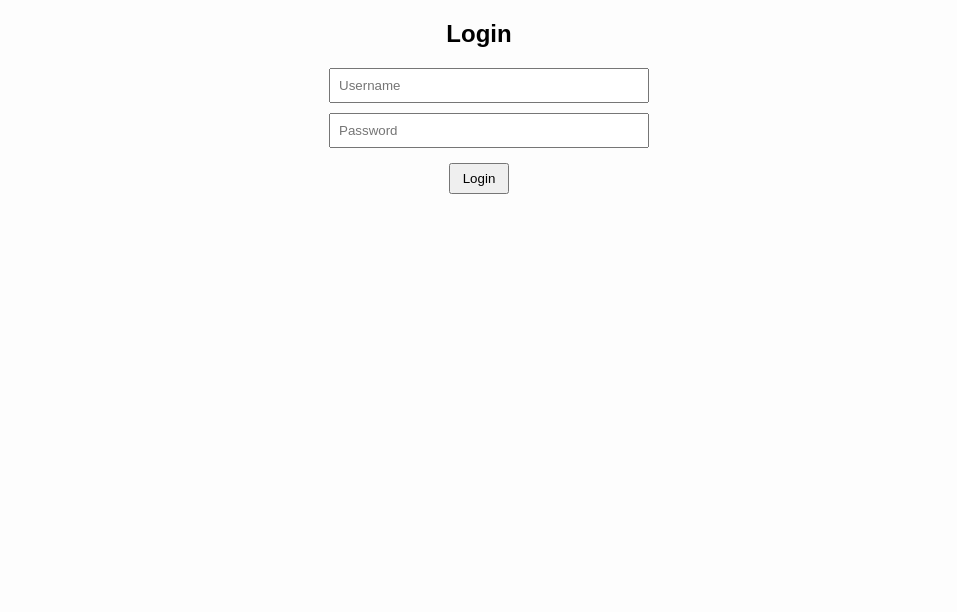
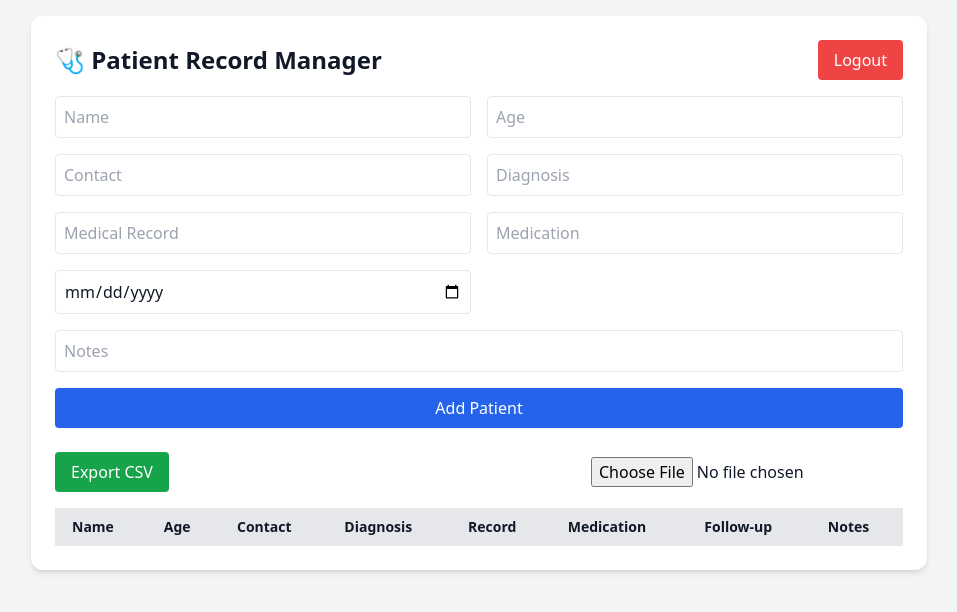
Before and after one commit to sajeed2206/patient-record-app, a plain HTML site: page index.html in a window 1280 px wide. Shown: the whole page, without its empty margins (161-1118 px from the left). Drawn offline with nearby package versions, Linux system fonts and the light colour scheme.

Commit message:
Add files via upload

```diff
--- a/index.html
+++ b/index.html
@@ -1,46 +1,49 @@
 
 <!DOCTYPE html>
-<html>
+<html lang="en">
 <head>
-    <title>Patient Record App</title>
-    <link rel="manifest" href="manifest.json">
-    <meta name="viewport" content="width=device-width, initial-scale=1">
-    <style>
-        body { font-family: sans-serif; margin: 20px; background: #fdfdfd; }
-        input, textarea { display: block; margin-bottom: 10px; width: 100%; padding: 8px; }
-        .patient-card { background: #fff; padding: 10px; border-radius: 8px; box-shadow: 0 0 8px #ddd; margin-bottom: 15px; }
-        button { margin-top: 5px; padding: 6px 12px; }
-        #login-section { max-width: 300px; margin: auto; text-align: center; }
-    </style>
+  <meta charset="UTF-8" />
+  <meta name="viewport" content="width=device-width, initial-scale=1.0" />
+  <title>Patient Records</title>
+  <script src="https://cdn.tailwindcss.com"></script>
 </head>
-<body>
-    <div id="login-section" style="display:none;">
-        <h2>Login</h2>
-        <form id="login-form">
-            <input id="login-username" placeholder="Username" required />
-            <input id="login-password" type="password" placeholder="Password" required />
-            <button type="submit">Login</button>
-        </form>
+<body class="bg-gray-100 text-gray-900 font-sans min-h-screen p-4">
+  <div class="max-w-4xl mx-auto bg-white rounded-xl shadow-md p-6">
+    <div class="flex justify-between items-center mb-4">
+      <h1 class="text-2xl font-bold">🩺 Patient Record Manager</h1>
+      <button id="logout" class="bg-red-500 text-white px-4 py-2 rounded hover:bg-red-600">Logout</button>
     </div>
-
-    <div id="app-section" style="display:none;">
-        <h1>Patient Records</h1>
-        <form id="patient-form">
-            <input id="name" placeholder="Name" required />
-            <input id="age" placeholder="Age" required />
-            <input id="contact" placeholder="Contact" required />
-            <input id="diagnosis" placeholder="Diagnosis" required />
-            <textarea id="record" placeholder="Medical Record"></textarea>
-            <textarea id="medication" placeholder="Medication"></textarea>
-            <input id="followup" type="date" />
-            <textarea id="notes" placeholder="Notes"></textarea>
-            <button type="submit">Add Patient</button>
-        </form>
-        <button id="export">Export to CSV</button><input type="file" id="import" accept=".csv" />
-        <button onclick="logout()">Logout</button>
-        <div id="patients"></div>
+    <form id="patient-form" class="grid grid-cols-1 md:grid-cols-2 gap-4 mb-6">
+      <input class="p-2 border rounded" placeholder="Name" id="name" required>
+      <input class="p-2 border rounded" placeholder="Age" id="age" required>
+      <input class="p-2 border rounded" placeholder="Contact" id="contact">
+      <input class="p-2 border rounded" placeholder="Diagnosis" id="diagnosis">
+      <input class="p-2 border rounded" placeholder="Medical Record" id="record">
+      <input class="p-2 border rounded" placeholder="Medication" id="medication">
+      <input class="p-2 border rounded" placeholder="Follow-up Date" type="date" id="followup">
+      <input class="p-2 border rounded col-span-2" placeholder="Notes" id="notes">
+      <button class="bg-blue-600 text-white p-2 rounded col-span-2 hover:bg-blue-700">Add Patient</button>
+    </form>
+    <div class="flex justify-between items-center mb-4">
+      <button id="export" class="bg-green-600 text-white px-4 py-2 rounded hover:bg-green-700">Export CSV</button>
+      <input type="file" id="import" accept=".csv" class="block">
     </div>
-
-    <script src="app.js"></script>
+    <table class="min-w-full bg-white border border-gray-200 text-sm">
+      <thead class="bg-gray-200 text-left">
+        <tr>
+          <th class="py-2 px-4 border">Name</th>
+          <th class="py-2 px-4 border">Age</th>
+          <th class="py-2 px-4 border">Contact</th>
+          <th class="py-2 px-4 border">Diagnosis</th>
+          <th class="py-2 px-4 border">Record</th>
+          <th class="py-2 px-4 border">Medication</th>
+          <th class="py-2 px-4 border">Follow-up</th>
+          <th class="py-2 px-4 border">Notes</th>
+        </tr>
+      </thead>
+      <tbody id="patient-list"></tbody>
+    </table>
+  </div>
+  <script src="app.js"></script>
 </body>
 </html>
```
